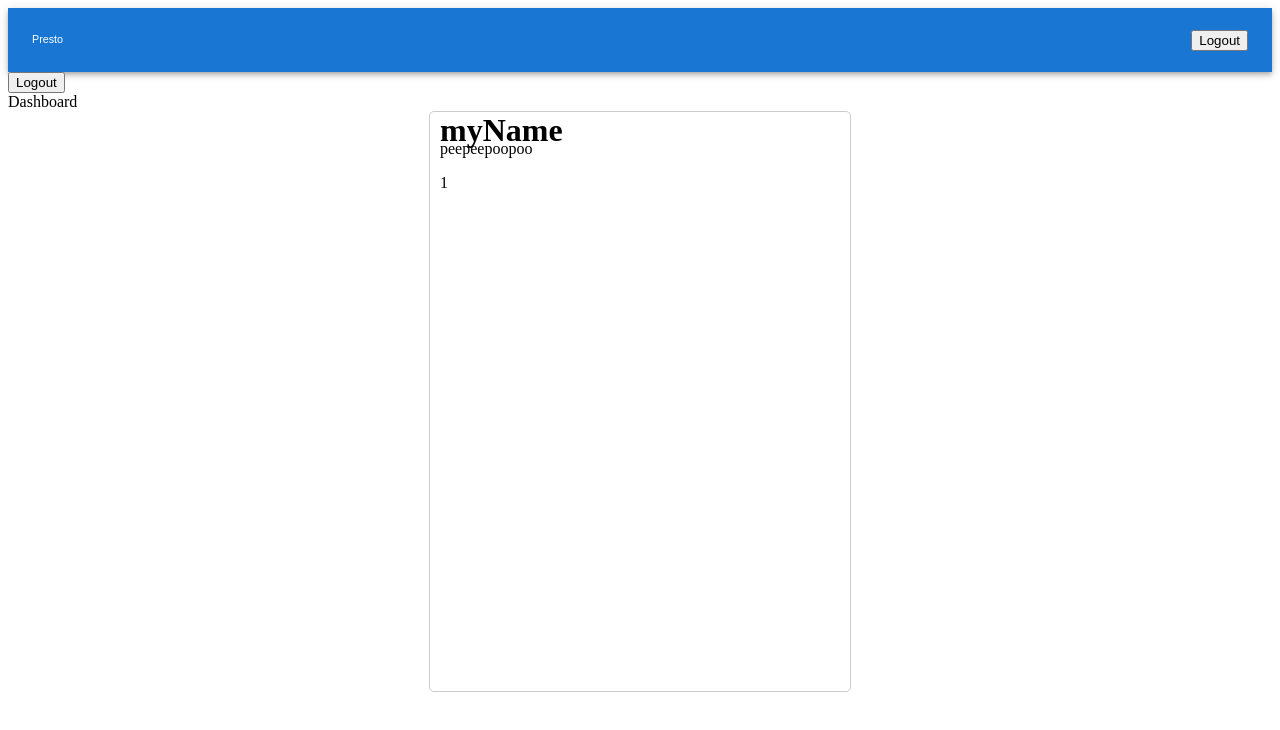
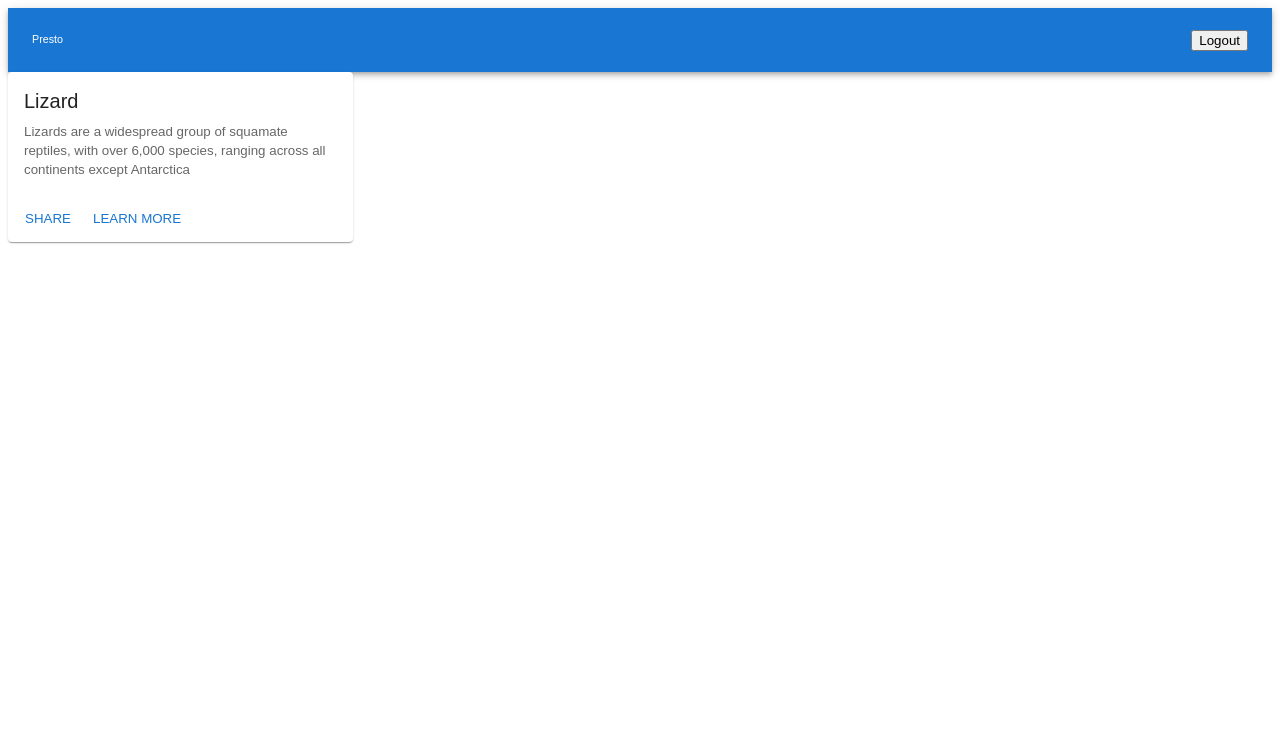
Before and after one commit to Blubberkins/COMP6080-Presto, a React (Create React App) app in the folder frontend/: page / in a window 1280 px wide. Shown: the top 730 px of the page. Built offline with nearby package versions, Linux system fonts and the light colour scheme; no server answers; sample sign-in values are in the browser's storage.

Commit message:
Presentation Card Proto

```diff
--- a/frontend/src/components/AppBar.jsx
+++ b/frontend/src/components/AppBar.jsx
@@ -3,7 +3,7 @@ import { AppBar, Toolbar, Typography } from '@mui/material';
 import LogoutButton from './LogoutButton';
 import { useStyles } from '../styles';
 
-const PrestoAppBar = () => {
+const PrestoAppBar = ({ loginCheck, token, setTokenFunction }) => {
   const classes = useStyles();
 
   return (
@@ -12,7 +12,7 @@ const PrestoAppBar = () => {
         <Typography variant="h6">
         Presto
         </Typography>
-        <LogoutButton/>
+        {loginCheck && <LogoutButton token={token} setToken={setTokenFunction} />}
       </Toolbar>
     </AppBar>
   );
--- a/frontend/src/components/PresentationCard.jsx
+++ b/frontend/src/components/PresentationCard.jsx
@@ -1,24 +1,48 @@
 import React from 'react';
-import PropTypes from 'prop-types';
 import { useStyles } from '../styles';
-// thumbnail, description, numSlides
-const PresentationCard = ({ name, description, numSlides }) => {
+import useMediaQuery from '@mui/material/useMediaQuery';
+import { useTheme } from '@mui/material/styles';
+import Card from '@mui/material/Card';
+import CardContent from '@mui/material/CardContent';
+import CardActionArea from '@mui/material/CardActionArea';
+import CardActions from '@mui/material/CardActions';
+import CardMedia from '@mui/material/CardMedia';
+import Typography from '@mui/material/Typography';
+import Button from '@mui/material/Button';
+
+const PresentationCard = () => {
   const classes = useStyles();
+  const theme = useTheme();
 
-  return <>
-    <div className={classes.presentationCardContainer}>
-        <h1 className={classes.presentationCardH1}>{name}</h1><br/>
-        <p1>{description}</p1>
-        <p>{numSlides}</p>
-    </div>
-  </>;
-};
-
-PresentationCard.propTypes = {
-  name: PropTypes.string.isRequired,
-//   thumbnail: PropTypes.string,
-//   description: PropTypes.string,
-//   numSlides: PropTypes.number.isRequired,
-};
+  const matches = useMediaQuery(theme.breakpoints.up('sm'));
+  return (
+    <Card className={classes.root} style={{ maxWidth: matches ? 345 : 200 }}>
+      <CardActionArea>
+        <CardMedia
+          className={classes.media}
+          image="https://via.placeholder.com/150"
+          title="Contemplative Reptile"
+        />
+        <CardContent>
+          <Typography gutterBottom variant="h5" component="h2">
+            Lizard
+          </Typography>
+          <Typography variant="body2" color="textSecondary" component="p">
+            Lizards are a widespread group of squamate reptiles, with over 6,000
+            species, ranging across all continents except Antarctica
+          </Typography>
+        </CardContent>
+      </CardActionArea>
+      <CardActions>
+        <Button size="small" color="primary">
+          Share
+        </Button>
+        <Button size="small" color="primary">
+          Learn More
+        </Button>
+      </CardActions>
+    </Card>
+  );
+}
 
 export default PresentationCard;
--- a/frontend/src/screens/Dashboard.jsx
+++ b/frontend/src/screens/Dashboard.jsx
@@ -3,7 +3,6 @@ import { Navigate } from 'react-router-dom';
 import axios from 'axios';
 // import { useStyles } from '../styles';
 
-import LogoutButton from '../components/LogoutButton';
 import PrestoAppBar from '../components/AppBar';
 import PresentationCard from '../components/PresentationCard';
 
@@ -30,9 +29,7 @@ function Dashboard ({ token, setTokenFunction }) {
   }
   return (
     <>
-      <PrestoAppBar/>
-      <LogoutButton token={token} setToken={setTokenFunction} /><br />
-      Dashboard
+      <PrestoAppBar loginCheck={true} token={token} setTokenFunction={setTokenFunction}/>
       <PresentationCard name = 'myName' description = 'peepeepoopoo' numSlides={1}/>
   </>
   );
```
